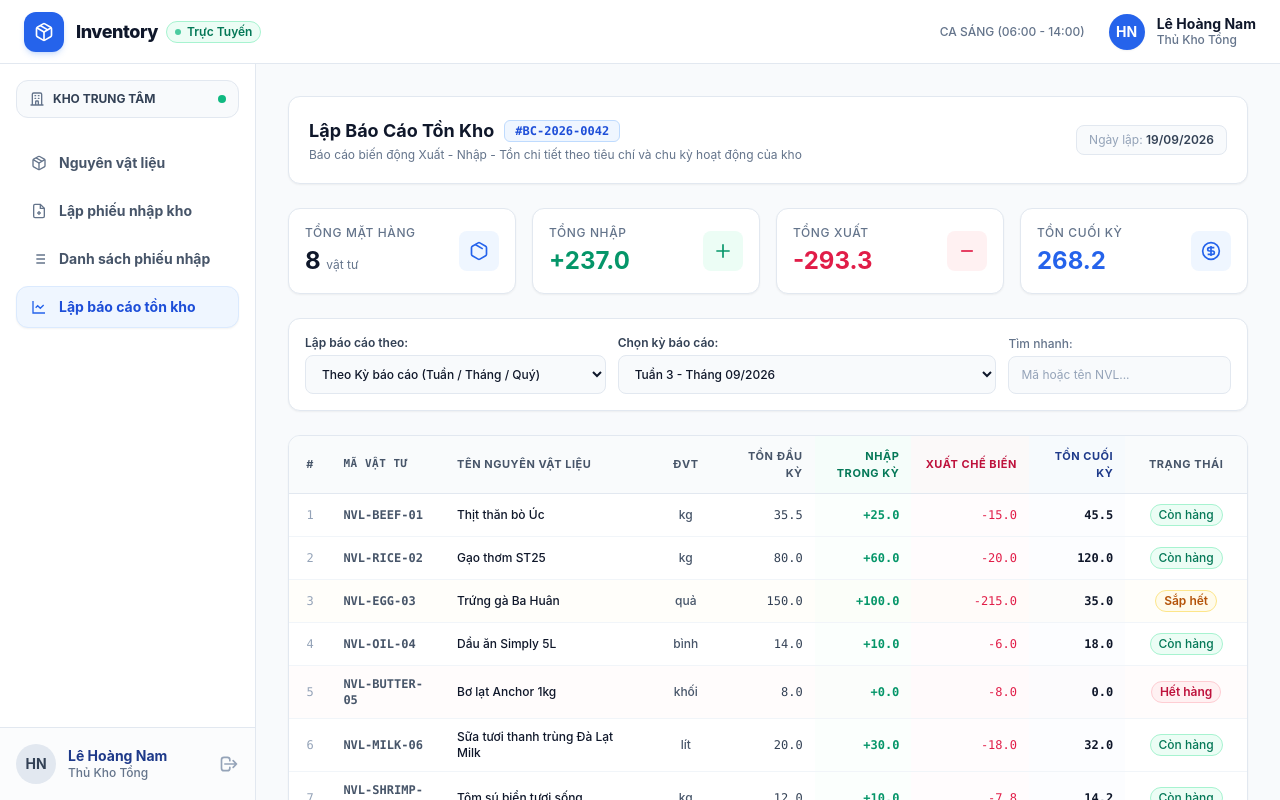
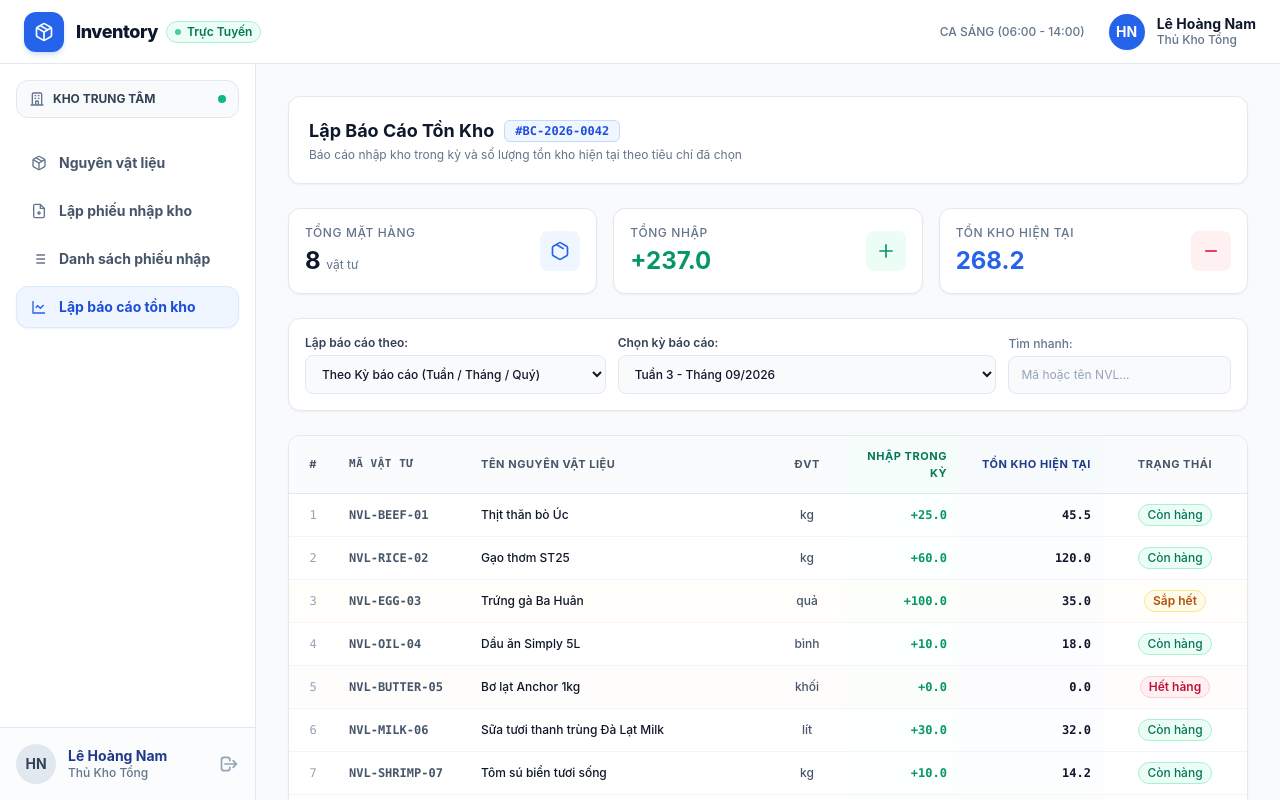
Before and after one commit to BrambleClaw123/RestaurantManagement, a React (Vite) app: page /warehouse in a window 1280 px wide. Built offline with nearby package versions, Linux system fonts and the light colour scheme.

Commit message:
fix warehouse

```diff
--- a/src/pages/Warehouse/Warehouse.jsx
+++ b/src/pages/Warehouse/Warehouse.jsx
@@ -25,15 +25,20 @@ const AVAILABLE_MATERIALS = [
 ];
 
 const RAW_REPORT_DATASET = [
-  { code: 'NVL-BEEF-01', name: 'Thịt thăn bò Úc', category: 'meat_seafood', unit: 'kg', opening: 35.5, imported: 25.0, exported: 15.0, closing: 45.5, threshold: 15.0 },
-  { code: 'NVL-RICE-02', name: 'Gạo thơm ST25', category: 'spices_dry', unit: 'kg', opening: 80.0, imported: 60.0, exported: 20.0, closing: 120.0, threshold: 30.0 },
-  { code: 'NVL-EGG-03', name: 'Trứng gà Ba Huân', category: 'dairy_egg', unit: 'quả', opening: 150.0, imported: 100.0, exported: 215.0, closing: 35.0, threshold: 50.0 },
-  { code: 'NVL-OIL-04', name: 'Dầu ăn Simply 5L', category: 'spices_dry', unit: 'bình', opening: 14.0, imported: 10.0, exported: 6.0, closing: 18.0, threshold: 8.0 },
-  { code: 'NVL-BUTTER-05', name: 'Bơ lạt Anchor 1kg', category: 'dairy_egg', unit: 'khối', opening: 8.0, imported: 0.0, exported: 8.0, closing: 0.0, threshold: 5.0 },
-  { code: 'NVL-MILK-06', name: 'Sữa tươi thanh trùng Đà Lạt Milk', category: 'dairy_egg', unit: 'lít', opening: 20.0, imported: 30.0, exported: 18.0, closing: 32.0, threshold: 10.0 },
-  { code: 'NVL-SHRIMP-07', name: 'Tôm sú biển tươi sống', category: 'meat_seafood', unit: 'kg', opening: 12.0, imported: 10.0, exported: 7.8, closing: 14.2, threshold: 6.0 },
-  { code: 'NVL-MUSH-08', name: 'Nấm hương rừng khô', category: 'spices_dry', unit: 'kg', opening: 5.0, imported: 2.0, exported: 3.5, closing: 3.5, threshold: 5.0 }
+  { code: 'NVL-BEEF-01', name: 'Thịt thăn bò Úc', category: 'meat_seafood', unit: 'kg', imported: 25.0, currentStock: 45.5, threshold: 15.0 },
+  { code: 'NVL-RICE-02', name: 'Gạo thơm ST25', category: 'spices_dry', unit: 'kg', imported: 60.0, currentStock: 120.0, threshold: 30.0 },
+  { code: 'NVL-EGG-03', name: 'Trứng gà Ba Huân', category: 'dairy_egg', unit: 'quả', imported: 100.0, currentStock: 35.0, threshold: 50.0 },
+  { code: 'NVL-OIL-04', name: 'Dầu ăn Simply 5L', category: 'spices_dry', unit: 'bình', imported: 10.0, currentStock: 18.0, threshold: 8.0 },
+  { code: 'NVL-BUTTER-05', name: 'Bơ lạt Anchor 1kg', category: 'dairy_egg', unit: 'khối', imported: 0.0, currentStock: 0.0, threshold: 5.0 },
+  { code: 'NVL-MILK-06', name: 'Sữa tươi thanh trùng Đà Lạt Milk', category: 'dairy_egg', unit: 'lít', imported: 30.0, currentStock: 32.0, threshold: 10.0 },
+  { code: 'NVL-SHRIMP-07', name: 'Tôm sú biển tươi sống', category: 'meat_seafood', unit: 'kg', imported: 10.0, currentStock: 14.2, threshold: 6.0 },
+  { code: 'NVL-MUSH-08', name: 'Nấm hương rừng khô', category: 'spices_dry', unit: 'kg', imported: 2.0, currentStock: 3.5, threshold: 5.0 }
 ];
+
+const REPORT_PERIOD_RANGES = {
+  week_this: { tuNgay: '2026-09-15', denNgay: '2026-09-21' },
+  today: { tuNgay: '2026-09-25', denNgay: '2026-09-25' }
+};
 
 export default function Warehouse() {
   // GLOBAL STATES
@@ -76,8 +81,6 @@ export default function Warehouse() {
     setToast({ title, desc, isWarning });
     setTimeout(() => setToast(null), 3500);
   };
-
-  const currentDateStr = new Date().toLocaleDateString('vi-VN', { day: '2-digit', month: '2-digit', year: 'numeric' });
 
   // --- TAB 1 LOGIC ---
   const filteredMaterials = MATERIALS_DATA.filter(m =>
@@ -129,10 +132,8 @@ export default function Warehouse() {
     const savedReceipt = {
       id: editingReceiptId || Date.now(),
       code: receiptCode,
-      date: currentDateStr,
       supplier,
       supplierName: supplierNames[supplier],
-      creator: 'Lê Hoàng Nam',
       reason: importReason,
       total: receiptGrandTotal,
       rows: receiptRows
@@ -198,7 +199,7 @@ export default function Warehouse() {
   };
 
   const filteredReceipts = receiptList.filter(receipt =>
-    [receipt.code, receipt.supplierName, receipt.creator].some(value => value.toLowerCase().includes(receiptSearch.toLowerCase()))
+    [receipt.code, receipt.supplierName].some(value => value.toLowerCase().includes(receiptSearch.toLowerCase()))
   );
 
   // --- TAB 3 LOGIC ---
@@ -213,18 +214,20 @@ export default function Warehouse() {
   );
 
   let reportSummaryText = '';
+  const reportDateRange = reportCriteria === 'period'
+    ? REPORT_PERIOD_RANGES[reportPeriod]
+    : { tuNgay: reportStartDate, denNgay: reportEndDate };
+
   if (reportCriteria === 'period') {
     if (reportPeriod === 'today') {
       filteredReportData = filteredReportData.slice(0, 6).map(item => ({
         ...item,
-        imported: +(item.imported * 0.2).toFixed(1),
-        exported: +(item.exported * 0.25).toFixed(1),
-        closing: +(item.opening + (item.imported * 0.2) - (item.exported * 0.25)).toFixed(1)
+        imported: +(item.imported * 0.2).toFixed(1)
       }));
     }
-    reportSummaryText = `Báo cáo theo kỳ | Đối soát dữ liệu kho tự động.`;
+    reportSummaryText = `Báo cáo theo kỳ từ ${reportDateRange.tuNgay} đến ${reportDateRange.denNgay} | Đối soát dữ liệu kho tự động.`;
   } else if (reportCriteria === 'date-range') {
-    reportSummaryText = `Báo cáo theo khoảng ngày: Từ ${reportStartDate} đến ${reportEndDate}.`;
+    reportSummaryText = `Báo cáo theo khoảng ngày: Từ ${reportDateRange.tuNgay} đến ${reportDateRange.denNgay}.`;
   } else if (reportCriteria === 'category') {
     if (reportCategory !== 'all') {
       filteredReportData = filteredReportData.filter(item => item.category === reportCategory);
@@ -233,12 +236,10 @@ export default function Warehouse() {
   }
 
   const reportTotals = filteredReportData.reduce((acc, curr) => {
-    acc.opening += curr.opening;
     acc.imported += curr.imported;
-    acc.exported += curr.exported;
-    acc.closing += curr.closing;
+    acc.currentStock += curr.currentStock;
     return acc;
-  }, { opening: 0, imported: 0, exported: 0, closing: 0 });
+  }, { imported: 0, currentStock: 0 });
 
   const handleFinalizeReport = () => {
     showToast('Đã Chốt Báo Cáo Tồn Kho Thành Công!', `Kỳ báo cáo ${reportCode} đã được chốt sổ tồn. Số liệu đã được đồng bộ lên hệ thống kế toán NexusCore.`);
@@ -295,7 +296,7 @@ export default function Warehouse() {
       {/* TAB 1: NGUYÊN VẬT LIỆU */}
       {activeTab === 'materials' && (
         <div className="space-y-5 animate-in fade-in duration-200">
-          <div className="grid grid-cols-1 sm:grid-cols-2 lg:grid-cols-4 gap-4">
+          <div className="grid grid-cols-1 sm:grid-cols-2 lg:grid-cols-3 gap-4">
             <div className="bg-white p-4 rounded-xl border border-slate-200 shadow-sm flex items-center justify-between">
               <div><p className="text-xs font-medium text-slate-500 uppercase tracking-wider">Tổng mặt hàng</p><h3 className="text-2xl font-bold text-slate-900 mt-1">{MATERIALS_DATA.length}</h3></div>
               <div className="w-10 h-10 rounded-lg bg-blue-50 text-blue-600 flex items-center justify-center"><svg className="w-5 h-5" fill="none" stroke="currentColor" strokeWidth="2" viewBox="0 0 24 24"><path d="M20 7l-8-4-8 4m16 0l-8 4m8-4v10l-8 4m0-10L4 7m8 4v10M4 7v10l8 4" strokeLinecap="round" strokeLinejoin="round"></path></svg></div>
@@ -383,7 +384,7 @@ export default function Warehouse() {
               <div className="absolute inset-y-0 left-0 pl-3 flex items-center pointer-events-none text-slate-400">
                 <svg className="w-4 h-4" fill="none" stroke="currentColor" viewBox="0 0 24 24"><path d="m21 21-4.35-4.35m2.35-5.65a7 7 0 1 1-14 0 7 7 0 0 1 14 0Z" strokeLinecap="round" strokeLinejoin="round" strokeWidth="2"></path></svg>
               </div>
-              <input value={receiptSearch} onChange={e => setReceiptSearch(e.target.value)} className="w-full pl-9 pr-4 py-2 bg-slate-50 border border-slate-200 rounded-lg text-xs text-slate-800 focus:bg-white outline-none focus:ring-2 focus:ring-blue-500/20 focus:border-blue-600" placeholder="Tìm theo mã phiếu, nhà cung cấp, người lập..." type="text" />
+              <input value={receiptSearch} onChange={e => setReceiptSearch(e.target.value)} className="w-full pl-9 pr-4 py-2 bg-slate-50 border border-slate-200 rounded-lg text-xs text-slate-800 focus:bg-white outline-none focus:ring-2 focus:ring-blue-500/20 focus:border-blue-600" placeholder="Tìm theo mã phiếu, nhà cung cấp..." type="text" />
             </div>
           </div>
 
@@ -393,9 +394,7 @@ export default function Warehouse() {
                 <thead>
                   <tr className="bg-slate-50/80 border-b border-slate-200 text-[11px] font-bold text-slate-500 uppercase tracking-wider">
                     <th className="py-3 px-4">Mã phiếu</th>
-                    <th className="py-3 px-4">Ngày nhập</th>
                     <th className="py-3 px-4 min-w-[220px]">Nhà cung cấp</th>
-                    <th className="py-3 px-4">Người lập</th>
                     <th className="py-3 px-4 text-right">Tổng tiền</th>
                     <th className="py-3 px-4 text-center">Thao tác</th>
                   </tr>
@@ -404,9 +403,7 @@ export default function Warehouse() {
                   {filteredReceipts.map(receipt => (
                     <tr key={receipt.id} className="hover:bg-slate-50/70 transition-colors">
                       <td className="py-3 px-4 font-mono text-xs font-bold text-blue-700">{receipt.code}</td>
-                      <td className="py-3 px-4 text-xs text-slate-600">{receipt.date}</td>
                       <td className="py-3 px-4 text-xs font-medium text-slate-800">{receipt.supplierName}</td>
-                      <td className="py-3 px-4 text-xs text-slate-600">{receipt.creator}</td>
                       <td className="py-3 px-4 text-right font-mono text-xs font-bold text-slate-900">{formatCurrency(receipt.total)}</td>
                       <td className="py-3 px-4">
                         <div className="flex items-center justify-center space-x-2">
@@ -447,8 +444,6 @@ export default function Warehouse() {
               <p className="text-xs text-slate-500 mt-0.5">Tạo phiếu nhập và cập nhật tăng số lượng tồn nguyên liệu vào kho trực tiếp</p>
             </div>
             <div className="flex items-center space-x-3 text-xs">
-              <div className="bg-slate-50 px-3 py-1.5 rounded-lg border border-slate-200 text-slate-600"><span className="text-slate-400">Ngày lập:</span> <span className="font-semibold text-slate-700">{currentDateStr}</span></div>
-              <div className="bg-slate-50 px-3 py-1.5 rounded-lg border border-slate-200 text-slate-600"><span className="text-slate-400">Người lập:</span> <span className="font-semibold text-slate-700">Lê Hoàng Nam (Thủ kho)</span></div>
             </div>
           </div>
 
@@ -553,14 +548,11 @@ export default function Warehouse() {
                 <h2 className="text-lg font-bold text-slate-900">Lập Báo Cáo Tồn Kho</h2>
                 <span className="px-2.5 py-0.5 rounded-md font-mono text-xs font-bold bg-blue-50 text-blue-700 border border-blue-200">{reportCode}</span>
               </div>
-              <p className="text-xs text-slate-500 mt-0.5">Báo cáo biến động Xuất - Nhập - Tồn chi tiết theo tiêu chí và chu kỳ hoạt động của kho</p>
-            </div>
-            <div className="flex items-center space-x-3 text-xs">
-              <div className="bg-slate-50 px-3 py-1.5 rounded-lg border border-slate-200 text-slate-600"><span className="text-slate-400">Ngày lập:</span> <span className="font-semibold text-slate-700">{currentDateStr}</span></div>
+              <p className="text-xs text-slate-500 mt-0.5">Báo cáo nhập kho trong kỳ và số lượng tồn kho hiện tại theo tiêu chí đã chọn</p>
             </div>
           </div>
 
-          <div className="grid grid-cols-1 sm:grid-cols-2 lg:grid-cols-4 gap-4">
+          <div className="grid grid-cols-1 sm:grid-cols-2 lg:grid-cols-3 gap-4">
             <div className="bg-white p-4 rounded-xl border border-slate-200 shadow-sm flex items-center justify-between">
               <div><p className="text-xs font-medium text-slate-500 uppercase tracking-wider">Tổng mặt hàng</p><h3 className="text-2xl font-bold text-slate-900 mt-1">{filteredReportData.length} <span className="text-xs font-normal text-slate-500">vật tư</span></h3></div>
               <div className="w-10 h-10 rounded-lg bg-blue-50 text-blue-600 flex items-center justify-center"><svg className="w-5 h-5" fill="none" stroke="currentColor" strokeWidth="2" viewBox="0 0 24 24"><path d="m7.5 4.27 9 5.15"></path><path d="M21 8a2 2 0 0 0-1-1.73l-7-4a2 2 0 0 0-2 0l-7 4A2 2 0 0 0 3 8v8a2 2 0 0 0 1 1.73l7 4a2 2 0 0 0 2 0l7-4A2 2 0 0 0 21 16Z"></path></svg></div>
@@ -570,12 +562,8 @@ export default function Warehouse() {
               <div className="w-10 h-10 rounded-lg bg-emerald-50 text-emerald-600 flex items-center justify-center"><svg className="w-5 h-5" fill="none" stroke="currentColor" strokeWidth="2" viewBox="0 0 24 24"><path d="M12 4v16m8-8H4"></path></svg></div>
             </div>
             <div className="bg-white p-4 rounded-xl border border-slate-200 shadow-sm flex items-center justify-between">
-              <div><p className="text-xs font-medium text-slate-500 uppercase tracking-wider">Tổng xuất</p><h3 className="text-2xl font-bold text-rose-600 mt-1">-{reportTotals.exported.toFixed(1)}</h3></div>
+              <div><p className="text-xs font-medium text-slate-500 uppercase tracking-wider">Tồn kho hiện tại</p><h3 className="text-2xl font-bold text-blue-600 mt-1">{reportTotals.currentStock.toFixed(1)}</h3></div>
               <div className="w-10 h-10 rounded-lg bg-rose-50 text-rose-600 flex items-center justify-center"><svg className="w-5 h-5" fill="none" stroke="currentColor" strokeWidth="2" viewBox="0 0 24 24"><path d="M5 12h14"></path></svg></div>
-            </div>
-            <div className="bg-white p-4 rounded-xl border border-slate-200 shadow-sm flex items-center justify-between">
-              <div><p className="text-xs font-medium text-slate-500 uppercase tracking-wider">Tồn cuối kỳ</p><h3 className="text-2xl font-bold text-blue-600 mt-1">{reportTotals.closing.toFixed(1)}</h3></div>
-              <div className="w-10 h-10 rounded-lg bg-blue-50 text-blue-600 flex items-center justify-center"><svg className="w-5 h-5" fill="none" stroke="currentColor" strokeWidth="2" viewBox="0 0 24 24"><circle cx="12" cy="12" r="10"></circle><path d="M16 8h-6a2 2 0 1 0 0 4h4a2 2 0 1 1 0 4H8"></path><path d="M12 18V6"></path></svg></div>
             </div>
           </div>
 
@@ -616,10 +604,8 @@ export default function Warehouse() {
                     <th className="py-3 px-3 w-32 font-mono">Mã vật tư</th>
                     <th className="py-3 px-4 min-w-[210px]">Tên nguyên vật liệu</th>
                     <th className="py-3 px-3 text-center w-20">ĐVT</th>
-                    <th className="py-3 px-3 text-right w-28">Tồn đầu kỳ</th>
                     <th className="py-3 px-3 text-right w-28 text-emerald-700 bg-emerald-50/30">Nhập trong kỳ</th>
-                    <th className="py-3 px-3 text-right w-36 text-rose-700 bg-rose-50/30">Xuất chế biến</th>
-                    <th className="py-3 px-3 text-right w-28 text-blue-900 bg-blue-50/30 font-bold">Tồn cuối kỳ</th>
+                    <th className="py-3 px-3 text-right w-36 text-blue-900 bg-blue-50/30 font-bold">Tồn kho hiện tại</th>
                     <th className="py-3 px-4 text-center w-36">Trạng thái</th>
                   </tr>
                 </thead>
@@ -627,10 +613,10 @@ export default function Warehouse() {
                   {filteredReportData.map((item, idx) => {
                     let statusTag = '';
                     let rowBg = 'hover:bg-slate-50/70 transition-colors';
-                    if (item.closing <= 0) {
+                    if (item.currentStock <= 0) {
                       statusTag = <span className="inline-flex items-center px-2 py-0.5 rounded-full text-xs font-semibold bg-rose-50 text-rose-700 border border-rose-200">Hết hàng</span>;
                       rowBg += ' bg-rose-50/25';
-                    } else if (item.closing < item.threshold) {
+                    } else if (item.currentStock < item.threshold) {
                       statusTag = <span className="inline-flex items-center px-2 py-0.5 rounded-full text-xs font-semibold bg-amber-50 text-amber-700 border border-amber-200">Sắp hết</span>;
                       rowBg += ' bg-amber-50/25';
                     } else {
@@ -642,10 +628,8 @@ export default function Warehouse() {
                         <td className="py-2.5 px-3 font-mono text-xs font-semibold text-slate-600">{item.code}</td>
                         <td className="py-2.5 px-4 font-medium text-slate-900 text-xs">{item.name}</td>
                         <td className="py-2.5 px-3 text-center text-xs text-slate-600 font-medium">{item.unit}</td>
-                        <td className="py-2.5 px-3 text-right font-mono text-xs text-slate-700">{item.opening.toFixed(1)}</td>
                         <td className="py-2.5 px-3 text-right font-mono text-xs text-emerald-600 font-semibold bg-emerald-50/20">+{item.imported.toFixed(1)}</td>
-                        <td className="py-2.5 px-3 text-right font-mono text-xs text-rose-600 bg-rose-50/20">-{item.exported.toFixed(1)}</td>
-                        <td className="py-2.5 px-3 text-right font-mono text-xs font-bold text-slate-900 bg-blue-50/20">{item.closing.toFixed(1)}</td>
+                        <td className="py-2.5 px-3 text-right font-mono text-xs font-bold text-slate-900 bg-blue-50/20">{item.currentStock.toFixed(1)}</td>
                         <td className="py-2.5 px-4 text-center">{statusTag}</td>
                       </tr>
                     );
@@ -654,10 +638,7 @@ export default function Warehouse() {
                 <tfoot>
                   <tr className="bg-slate-100/90 border-t-2 border-slate-300 font-semibold text-xs text-slate-800">
                     <td colSpan="4" className="py-3 px-4 text-slate-700 uppercase tracking-wider font-bold">Tổng cộng toàn kho:</td>
-                    <td className="py-3 px-3 text-right font-mono text-slate-600 font-medium">{reportTotals.opening.toFixed(1)}</td>
                     <td className="py-3 px-3 text-right font-mono text-emerald-700 font-bold bg-emerald-50/60">+{reportTotals.imported.toFixed(1)}</td>
-                    <td className="py-3 px-3 text-right font-mono text-rose-700 font-bold bg-rose-50/60">-{reportTotals.exported.toFixed(1)}</td>
-                    <td className="py-3 px-3 text-right font-mono text-blue-700 font-black text-sm bg-blue-50/60">{reportTotals.closing.toFixed(1)}</td>
                     <td className="py-3 px-4 text-center"><span className="inline-flex items-center px-2 py-0.5 rounded text-[11px] font-semibold bg-blue-100 text-blue-800">Đã đối soát</span></td>
                   </tr>
                 </tfoot>
@@ -669,7 +650,7 @@ export default function Warehouse() {
           </div>
 
           <div className="flex flex-wrap items-center justify-between gap-3 pt-2">
-            <div className="text-xs text-slate-500 flex items-center space-x-1.5"><svg className="w-4 h-4 text-slate-400" fill="none" stroke="currentColor" viewBox="0 0 24 24"><path strokeLinecap="round" strokeLinejoin="round" strokeWidth="2" d="M13 16h-1v-4h-1m1-4h.01M21 12a9 9 0 11-18 0 9 9 0 0118 0z"></path></svg><span>Sau khi chốt báo cáo, dữ liệu tồn cuối kỳ sẽ chuyển thành tồn đầu kỳ tiếp theo.</span></div>
+            <div className="text-xs text-slate-500 flex items-center space-x-1.5"><svg className="w-4 h-4 text-slate-400" fill="none" stroke="currentColor" viewBox="0 0 24 24"><path strokeLinecap="round" strokeLinejoin="round" strokeWidth="2" d="M13 16h-1v-4h-1m1-4h.01M21 12a9 9 0 11-18 0 9 9 0 01-18 0z"></path></svg><span>Tồn kho hiện tại được lấy trực tiếp từ dữ liệu tồn kho.</span></div>
             <div className="flex items-center space-x-3 relative">
               <button onClick={() => window.print()} className="inline-flex items-center px-4 py-2.5 text-xs font-medium text-slate-700 bg-white border border-slate-300 rounded-lg hover:bg-slate-50 shadow-sm transition-colors">In Báo Cáo</button>
               <div className="relative inline-block text-left">
@@ -705,18 +686,10 @@ export default function Warehouse() {
             </div>
 
             <div className="p-6 overflow-y-auto space-y-5">
-              <div className="grid grid-cols-1 sm:grid-cols-2 lg:grid-cols-4 gap-4">
+              <div className="grid grid-cols-1 sm:grid-cols-2 gap-4">
                 <div>
                   <div className="text-xs font-medium text-slate-500 mb-1">Nhà cung cấp</div>
                   <div className="text-sm font-semibold text-slate-800">{viewingReceipt.supplierName}</div>
-                </div>
-                <div>
-                  <div className="text-xs font-medium text-slate-500 mb-1">Ngày nhập</div>
-                  <div className="text-sm font-semibold text-slate-800">{viewingReceipt.date}</div>
-                </div>
-                <div>
-                  <div className="text-xs font-medium text-slate-500 mb-1">Người lập</div>
-                  <div className="text-sm font-semibold text-slate-800">{viewingReceipt.creator}</div>
                 </div>
                 <div>
                   <div className="text-xs font-medium text-slate-500 mb-1">Lý do nhập kho</div>
```
